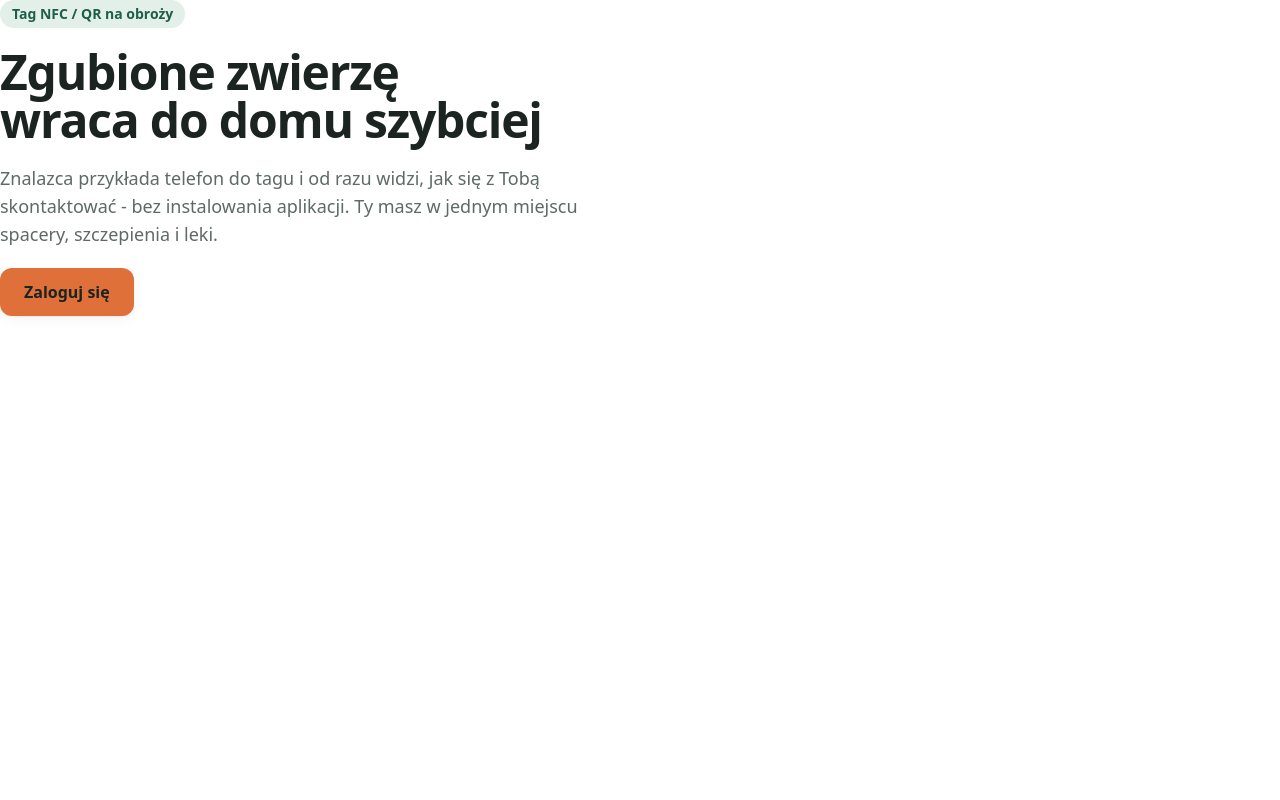
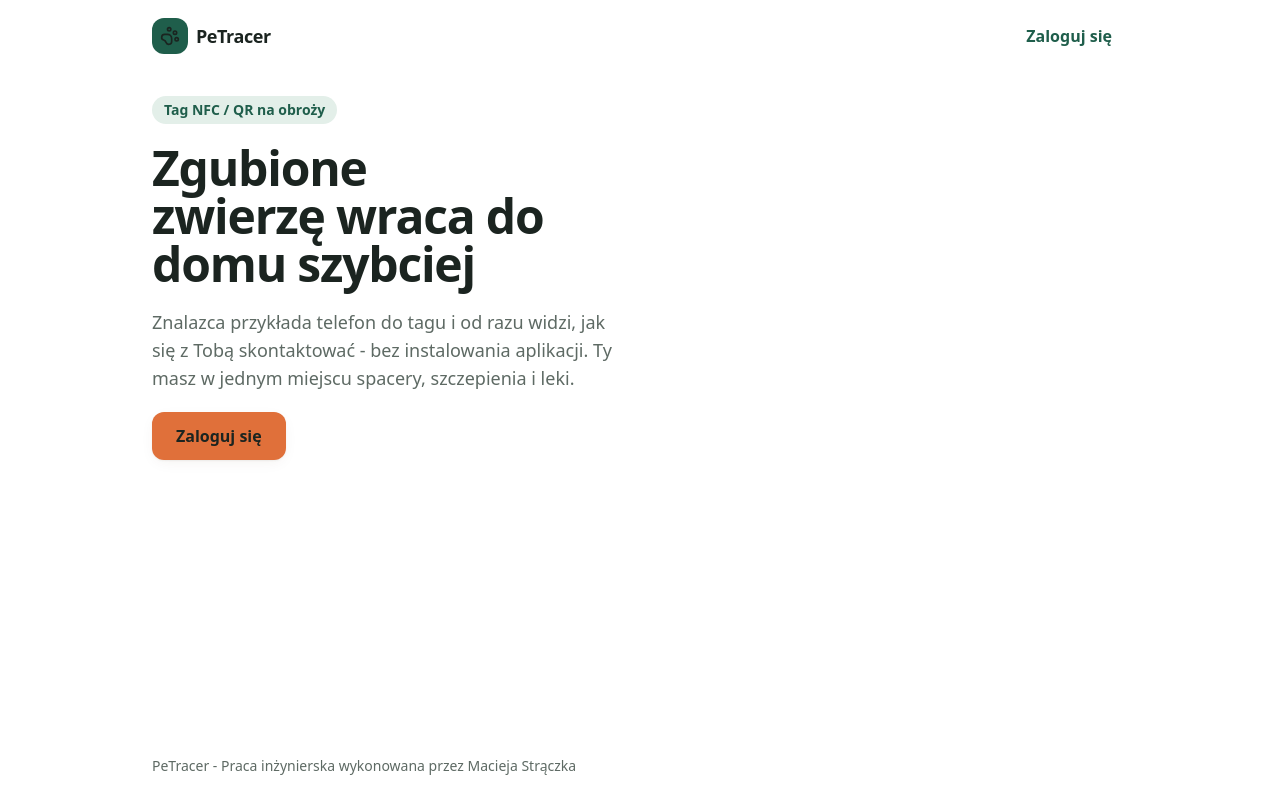
Before and after one commit to FullC0ntrol/PeTracker-FinalVersion, a React (Vite) app in the folder petracer-final/: page / in a window 1280 px wide. Built offline with nearby package versions, Linux system fonts and the light colour scheme.

Commit message:
Layout główny i publiczny , Logo , instalacja lucide-react

```diff
--- a/petracer-final/package.json
+++ b/petracer-final/package.json
@@ -13,6 +13,7 @@
     "@fontsource-variable/bricolage-grotesque": "^5.3.0",
     "@fontsource-variable/plus-jakarta-sans": "^5.3.0",
     "@tailwindcss/vite": "^4.3.3",
+    "lucide-react": "^1.48.0",
     "react": "^19.2.8",
     "react-dom": "^19.2.8",
     "react-router": "^7.18.4",
--- /dev/null
+++ b/petracer-final/src/components/layout/Logo.jsx
@@ -0,0 +1,16 @@
+import { Link } from 'react-router'
+import { PawPrint } from 'lucide-react'
+
+export default function Logo({ to = '/'}) {
+  return (
+    <Link
+      to={to}
+      className='inline-flex items-center gap-2 rounded-xl font-display text-lg font-bold tracking-tight text-ink'
+    >
+      <span className="grid size-9 place-items-center rounded-xl bg-pine text-paper">
+        <PawPrint size={20} aria-hidden="true" />
+      </span>
+      PeTracer
+    </Link>
+  )
+}
--- /dev/null
+++ b/petracer-final/src/components/layout/PublicLayout.jsx
@@ -0,0 +1,26 @@
+import { Link, Outlet} from 'react-router'
+import Logo from './Logo.jsx'
+
+export default function PublicLayout(){
+  return (
+    <div className="flex min-h-dvh flex-col">
+      <header className="mx-auto flex w-full max-w-5xl items-center justify-between gap-4 px-4 py-4 sm:px-6">
+        <Logo />
+        <Link
+          to="/login"
+          className='rounded-xl px-4 py-2 font-semibold text-pine transition-colors hover:bg-pine-soft'
+        >
+          Zaloguj się
+        </Link>
+      </header>
+
+      <main className="mx-auto w-full max-w-5xl flex-1 px-4 py-6 sm:px-6">
+        <Outlet />
+      </main>
+
+      <footer className="mx-auto w-full max-w-5xl px-4 py-6 text-sm text-ink-muted sm:px-6">
+        PeTracer - Praca inżynierska wykonowana przez Macieja Strączka
+      </footer>
+    </div>
+  )
+}
--- /dev/null
+++ b/petracer-final/src/components/layout/RootLayout.jsx
@@ -0,0 +1,10 @@
+import { Outlet, ScrollRestoration } from 'react-router'
+
+export default function RootLayout(){
+  return (
+    <>
+      <Outlet />
+      <ScrollRestoration />
+    </>
+  )
+}
--- a/petracer-final/src/router.jsx
+++ b/petracer-final/src/router.jsx
@@ -4,11 +4,15 @@ import NotFoundPage from "./pages/public/NotFoundPage";
 import LandingPage from "./pages/public/LandingPage";
 import Placeholder from './pages/Placeholder';
 
+import PublicLayout from './components/layout/PublicLayout';
+import RootLayout from './components/layout/RootLayout';
+
 export const router = createBrowserRouter([
   {
-    // RootLayout
+    element: <RootLayout />,
     children: [
       {
+        element: <PublicLayout />,
         children: [
           { index: true, element: <LandingPage />},
           { path: 'login', element: <Placeholder title="Logowanie" />},
```
Also changed, not shown: 1 other file (tests, documents, lock files or other folders).
